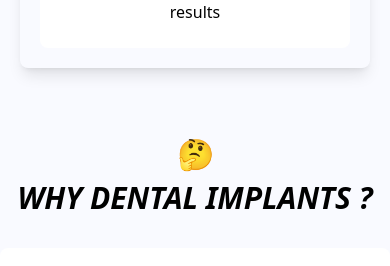
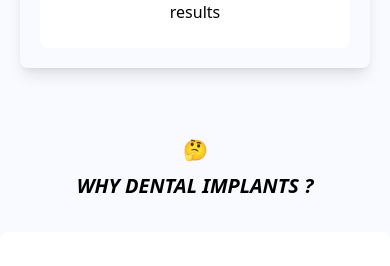
Before and after one commit to shubham-medscribe/dental, a React (Create React App) app: page / in a window 390 px wide. Shown: the part 2728-2994 px from the top of the page. Built offline with nearby package versions, Linux system fonts and the light colour scheme.

Commit message:
increase font boldness in why denatl implants in pricebreakDown

```diff
--- a/src/components/DentalpriceDown/DentalpriceDown.tsx
+++ b/src/components/DentalpriceDown/DentalpriceDown.tsx
@@ -99,10 +99,10 @@ export default function DentalpriceDown({ openPopForm }: Record<string, any>) {
       </div>
 
       <div className="w-full flex flex-col  justify-center max-w-screen-xl pt-10">
-        <div className="uppercase py-2 font-bold text-3xl text-center">
+        <div className="uppercase  font-bold py-2 text-xl lg:text-3xl text-center">
           <h1>🤔</h1>
         </div>
-        <div className="uppercase italic font-extrabold  text-3xl text-center">
+        <div className="uppercase italic font-extrabold text-xl lg:text-3xl text-center">
           <h1>Why dental Implants ?</h1>
         </div>
         <div className="flex flex-col lg:flex-row w-full justify-center gap-10 mt-8">
```
